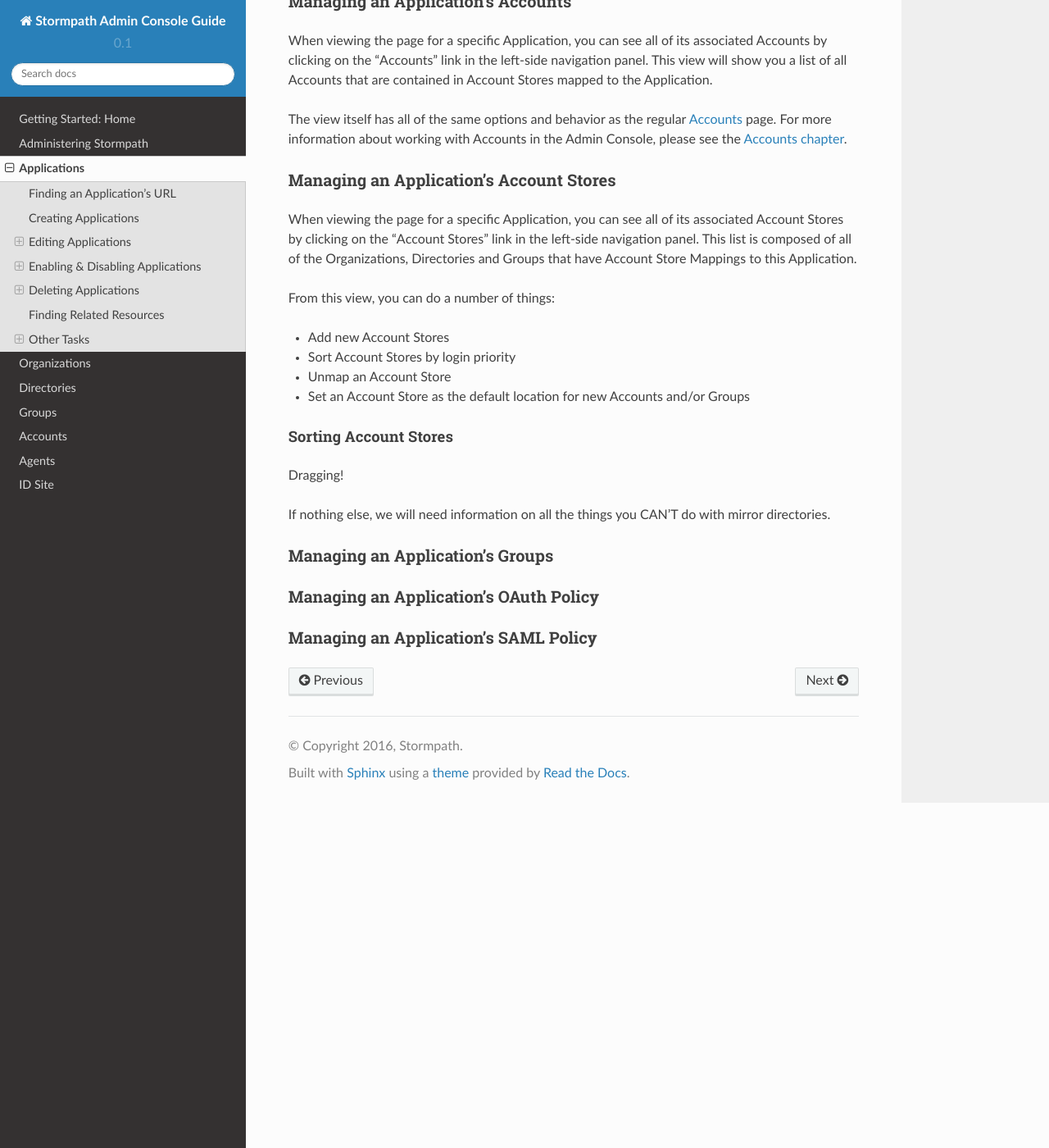
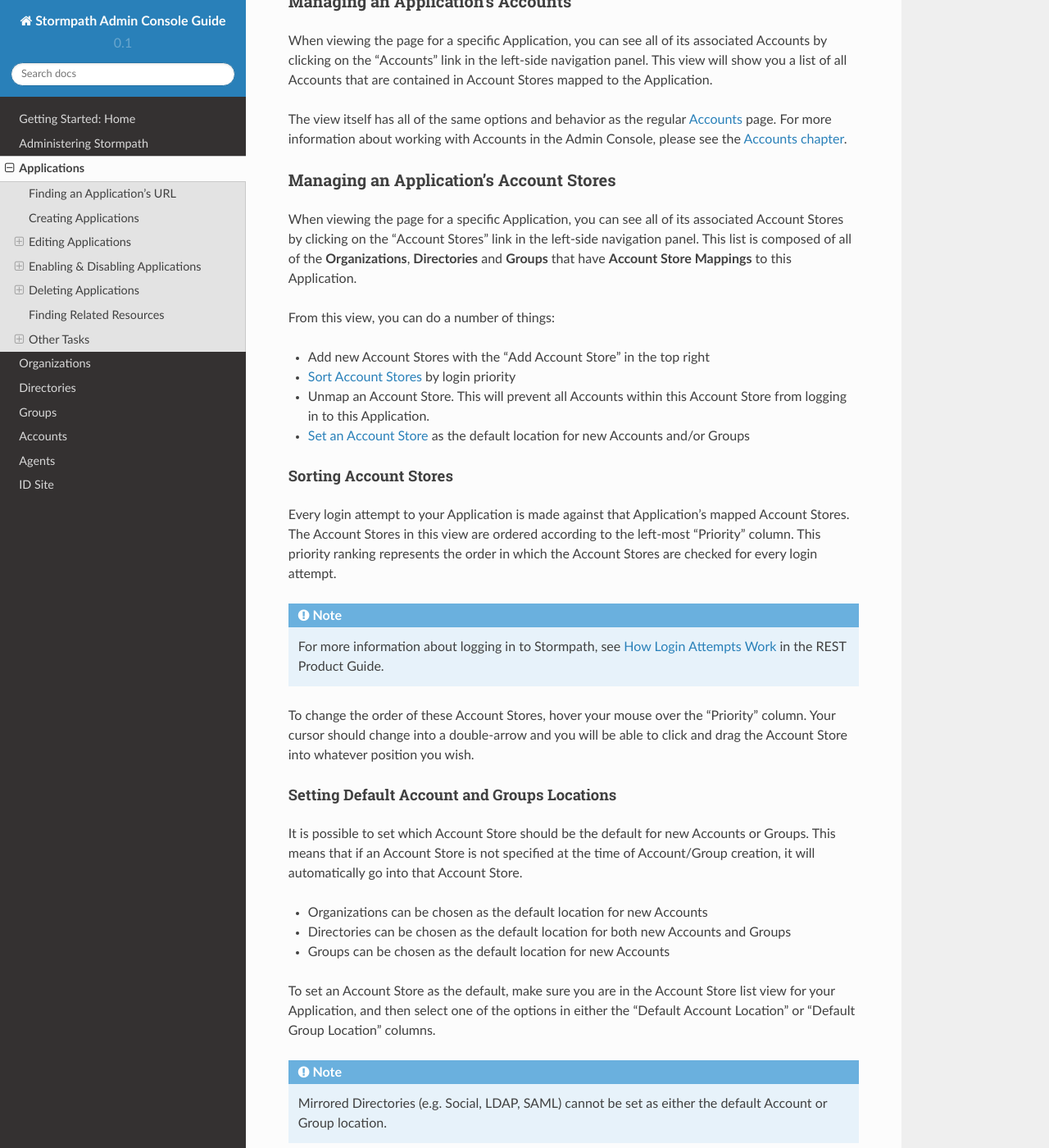
Before and after one commit to stormpath/stormpath-console-guide, a Sphinx documentation site: the page built from source/applications.rst, in a window 1280 px wide and 1400 px high, scrolled down 3095 px. Shown: the whole window at 82% size. Built offline with Sphinx 7.4.7 and the Read the Docs theme 2.0.0, drawn with Linux system fonts in a browser that asks for light colours; some of the changed text lies outside the part shown.

Commit message:
Finished Applications chapter

```diff
--- a/source/applications.rst
+++ b/source/applications.rst
@@ -126,34 +126,76 @@
 Managing an Application's Account Stores
 ----------------------------------------
 
-When viewing the page for a specific Application, you can see all of its associated Account Stores by clicking on the "Account Stores" link in the left-side navigation panel. This list is composed of all of the Organizations, Directories and Groups that have Account Store Mappings to this Application.
+When viewing the page for a specific Application, you can see all of its associated Account Stores by clicking on the "Account Stores" link in the left-side navigation panel. This list is composed of all of the **Organizations**, **Directories** and **Groups** that have **Account Store Mappings** to this Application.
 
 From this view, you can do a number of things:
 
-- Add new Account Stores
-- Sort Account Stores by login priority
-- Unmap an Account Store
-- Set an Account Store as the default location for new Accounts and/or Groups
+- Add new Account Stores with the "Add Account Store" in the top right
+- :ref:`Sort Account Stores <applications-sorting-account-stores>` by login priority
+- Unmap an Account Store. This will prevent all Accounts within this Account Store from logging in to this Application.
+- :ref:`Set an Account Store <applications-default-account-stores>` as the default location for new Accounts and/or Groups
 
+.. _applications-sorting-account-stores:
 
 Sorting Account Stores
 ^^^^^^^^^^^^^^^^^^^^^^
 
-Dragging!
+Every login attempt to your Application is made against that Application's mapped Account Stores. The Account Stores in this view are ordered according to the left-most "Priority" column. This priority ranking represents the order in which the Account Stores are checked for every login attempt.
 
-If nothing else, we will need information on all the things you CAN'T do with mirror directories.
+.. note::
+
+  For more information about logging in to Stormpath, see `How Login Attempts Work <https://docs.stormpath.com/rest/product-guide/latest/auth_n.html#how-login-attempts-work-in-stormpath>`__ in the REST Product Guide.
+
+To change the order of these Account Stores, hover your mouse over the "Priority" column. Your cursor should change into a double-arrow and you will be able to click and drag the Account Store into whatever position you wish.
+
+.. _applications-default-account-stores:
+
+Setting Default Account and Groups Locations
+^^^^^^^^^^^^^^^^^^^^^^^^^^^^^^^^^^^^^^^^^^^^
+
+It is possible to set which Account Store should be the default for new Accounts or Groups. This means that if an Account Store is not specified at the time of Account/Group creation, it will automatically go into that Account Store.
+
+- Organizations can be chosen as the default location for new Accounts
+- Directories can be chosen as the default location for both new Accounts and Groups
+- Groups can be chosen as the default location for new Accounts
+
+To set an Account Store as the default, make sure you are in the Account Store list view for your Application, and then select one of the options in either the "Default Account Location" or "Default Group Location" columns.
+
+.. note::
+
+  Mirrored Directories (e.g. Social, LDAP, SAML) cannot be set as either the default Account or Group location.
 
 .. _applications-groups:
 
 Managing an Application's Groups
 --------------------------------
 
+When viewing the page for a specific Application, you can see all of its associated Groups by clicking on the "Groups" link in the left-side navigation panel.
+
+Here you will see a list of all of the Groups that are associated with this Application. The right-most "Mapped Via" column specifies which Directory the Group belongs to.
+
+From this view you can:
+
+- Search for Groups using the search box in the top right
+- Add new Groups to this Application, via the "Create Group" button.
+
 .. _applications-oauth:
 
 Managing an Application's OAuth Policy
 --------------------------------------
 
+Clicking the "OAuth Policy" link in the left-side navigation panel will bring you to your Application's OAuth Policy information. Here you will find:
+
+- Your **OAuth Token URL**, which is used to generate and validate tokens
+- Your **Access Token** and **Refresh Token** Time-to-Live durations. For more information about these, please see the `REST API Reference <https://docs.stormpath.com/rest/product-guide/latest/reference.html#oauth-policy>`__.
+
 .. _applications-saml:
 
-Managing an Application's SAML Policy
+The Application's SAML Policy
 --------------------------------------
+
+The Application's "SAML Policy" page contains the "SAML SSO Initiation Endpoint" that is used as part of the Service-Provider-initiated SAML flow. For more information about this, please see the...
+
+.. todo::
+
+  Where can they find out more about this? Presumably somewhere in this guide.
```
